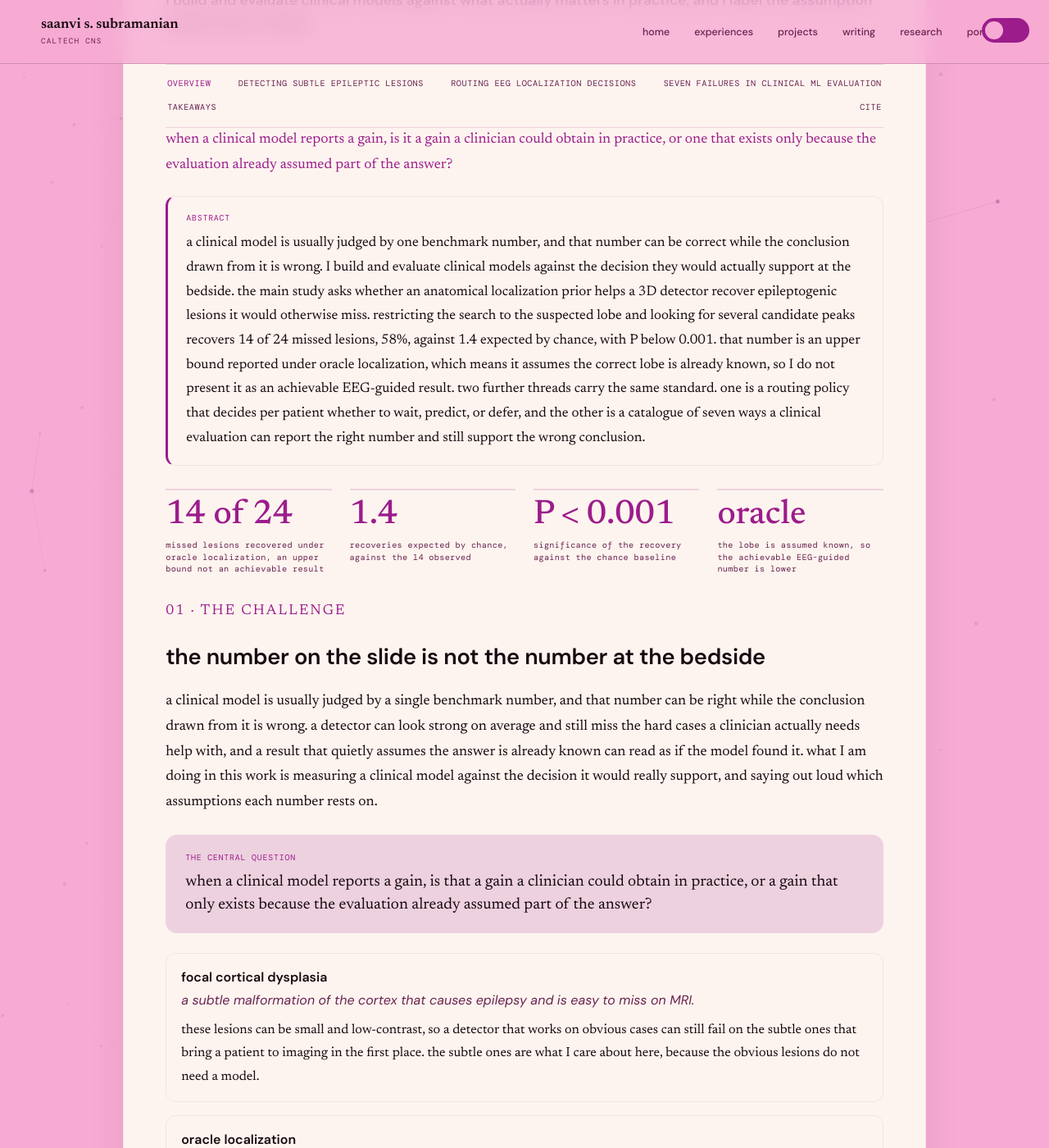
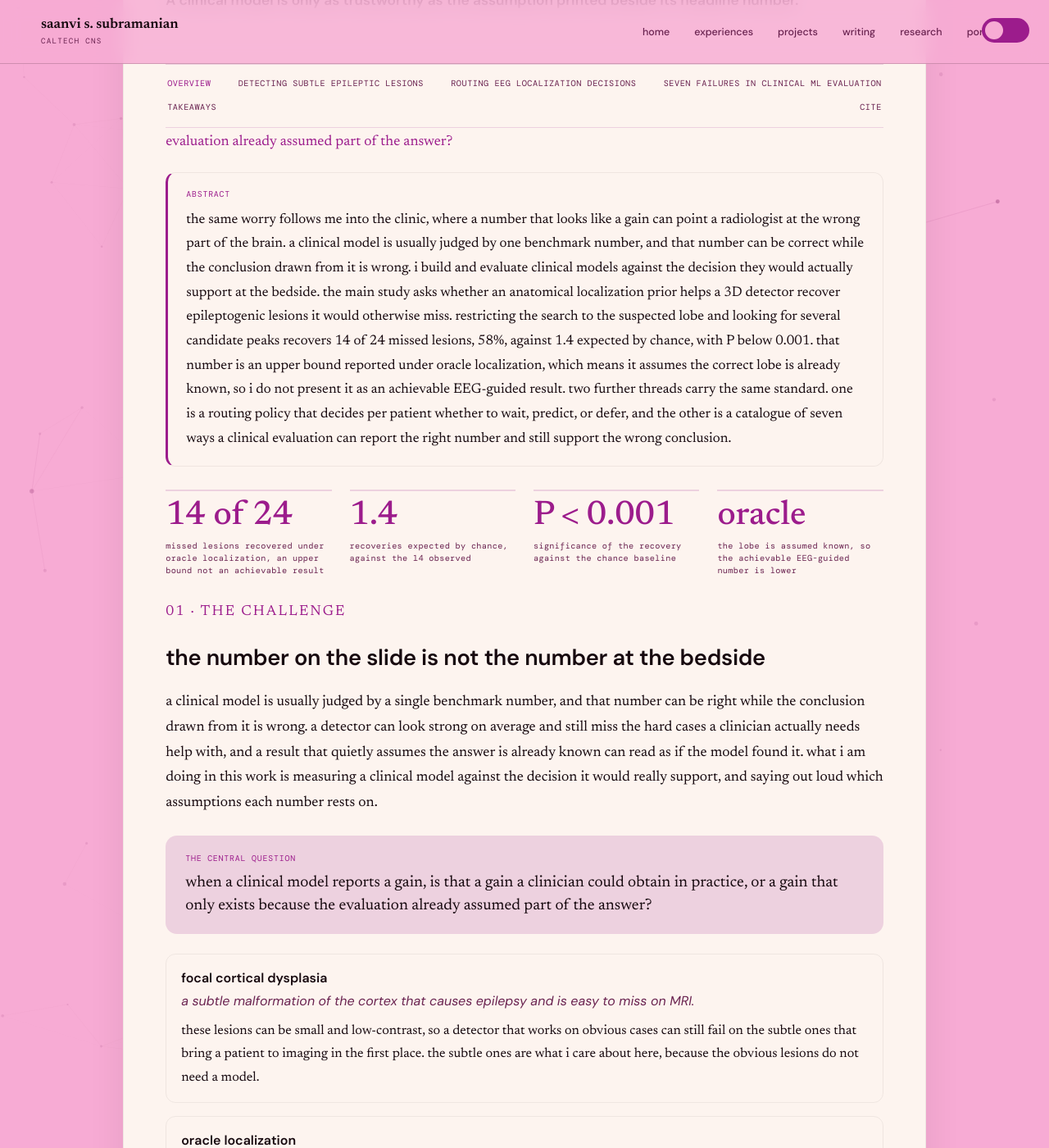
Before and after one commit to saanviiyer/saanviiyer.github.io, a Jekyll site: the page built from pages/proj-clinical-ml.html, in a window 1280 px wide and 1400 px high, scrolled down 547 px. Shown: the whole window at 82% size. Built offline with Jekyll 4.4.1, drawn with Linux system fonts in a browser that asks for light colours; some web fonts are replaced; some of the changed text lies outside the part shown.

Commit message:
Thread a first-person arc through the project-page openers, and align clinical-ml to the lowercase voice

```diff
--- a/pages/proj-clinical-ml.html
+++ b/pages/proj-clinical-ml.html
@@ -5,7 +5,7 @@
 authors: "Saanvi S. Subramanian"
 affiliation: "California Institute of Technology"
 hook: "A clinical model can post a strong number and still be wrong about what matters at the bedside, so the evaluation has to match how the model would actually be used."
-thesis: "I build and evaluate clinical models against what actually matters in practice, and i label the assumption behind every number."
+thesis: "A clinical model is only as trustworthy as the assumption printed beside its headline number."
 video: "[TODO: Saanvi to add explainer video]"
 ---
 
@@ -13,7 +13,7 @@
 
 <div class="pp-abstract">
   <div class="pp-ab-label">Abstract</div>
-  <p>a clinical model is usually judged by one benchmark number, and that number can be correct while the conclusion drawn from it is wrong. I build and evaluate clinical models against the decision they would actually support at the bedside. the main study asks whether an anatomical localization prior helps a 3D detector recover epileptogenic lesions it would otherwise miss. restricting the search to the suspected lobe and looking for several candidate peaks recovers 14 of 24 missed lesions, 58%, against 1.4 expected by chance, with P below 0.001. that number is an upper bound reported under oracle localization, which means it assumes the correct lobe is already known, so I do not present it as an achievable EEG-guided result. two further threads carry the same standard. one is a routing policy that decides per patient whether to wait, predict, or defer, and the other is a catalogue of seven ways a clinical evaluation can report the right number and still support the wrong conclusion.</p>
+  <p>the same worry follows me into the clinic, where a number that looks like a gain can point a radiologist at the wrong part of the brain. a clinical model is usually judged by one benchmark number, and that number can be correct while the conclusion drawn from it is wrong. i build and evaluate clinical models against the decision they would actually support at the bedside. the main study asks whether an anatomical localization prior helps a 3D detector recover epileptogenic lesions it would otherwise miss. restricting the search to the suspected lobe and looking for several candidate peaks recovers 14 of 24 missed lesions, 58%, against 1.4 expected by chance, with P below 0.001. that number is an upper bound reported under oracle localization, which means it assumes the correct lobe is already known, so i do not present it as an achievable EEG-guided result. two further threads carry the same standard. one is a routing policy that decides per patient whether to wait, predict, or defer, and the other is a catalogue of seven ways a clinical evaluation can report the right number and still support the wrong conclusion.</p>
 </div>
 
 <div class="stat-row">
@@ -26,7 +26,7 @@
 <p class="pp-section-num">01 &middot; The Challenge</p>
 <h2 class="pp-section-title">the number on the slide is not the number at the bedside</h2>
 
-<p>a clinical model is usually judged by a single benchmark number, and that number can be right while the conclusion drawn from it is wrong. a detector can look strong on average and still miss the hard cases a clinician actually needs help with, and a result that quietly assumes the answer is already known can read as if the model found it. what I am doing in this work is measuring a clinical model against the decision it would really support, and saying out loud which assumptions each number rests on.</p>
+<p>a clinical model is usually judged by a single benchmark number, and that number can be right while the conclusion drawn from it is wrong. a detector can look strong on average and still miss the hard cases a clinician actually needs help with, and a result that quietly assumes the answer is already known can read as if the model found it. what i am doing in this work is measuring a clinical model against the decision it would really support, and saying out loud which assumptions each number rests on.</p>
 
 <div class="callout-q">
   <div class="cq-label">The central question</div>
@@ -36,7 +36,7 @@
 <div class="concept-card">
   <span class="cc-term">focal cortical dysplasia</span>
   <span class="cc-gloss">a subtle malformation of the cortex that causes epilepsy and is easy to miss on MRI.</span>
-  <p>these lesions can be small and low-contrast, so a detector that works on obvious cases can still fail on the subtle ones that bring a patient to imaging in the first place. the subtle ones are what I care about here, because the obvious lesions do not need a model.</p>
+  <p>these lesions can be small and low-contrast, so a detector that works on obvious cases can still fail on the subtle ones that bring a patient to imaging in the first place. the subtle ones are what i care about here, because the obvious lesions do not need a model.</p>
 </div>
 
 <div class="concept-card">
@@ -48,7 +48,7 @@
 <p class="pp-section-num">02 &middot; The Approach</p>
 <h2 class="pp-section-title">report the achievable number, and label the assumptions</h2>
 
-<p>I separate what a method could do under ideal information from what it could do in practice, and I say which is which every time a number appears. where a result depends on a region being known in advance, I report it as an upper bound under oracle localization, and I put the honest failure cases next to the gains instead of burying them. the standard is the same across all three threads. a number is only as trustworthy as the assumption printed beside it.</p>
+<p>i separate what a method could do under ideal information from what it could do in practice, and i say which is which every time a number appears. where a result depends on a region being known in advance, i report it as an upper bound under oracle localization, and i put the honest failure cases next to the gains instead of burying them. the standard is the same across all three threads. a number is only as trustworthy as the assumption printed beside it.</p>
 
 <p class="pp-section-num">03 &middot; Results</p>
 <h2 class="pp-section-title">three threads, one standard of evidence</h2>
@@ -60,7 +60,7 @@
   <p><span class="venue-badge">ECCV AI4M3D 2026</span><span class="venue-badge">Oral</span><span class="venue-badge">Sole author</span></p>
   <p class="bm-links"><a href="https://openreview.net/forum?id=8EdNGJbsTq" target="_blank" rel="noopener">Paper</a></p>
 
-  <p>I wanted to know whether anatomical localization can help a 3D detector recover epileptogenic lesions it would otherwise miss. the intuition is simple. a detector that scores every voxel with one global threshold either sets the bar high and loses faint real lesions, or sets it low and fills up with false positives. if you already suspect which lobe the lesion is in, you can lower the bar there and raise it everywhere else, so a faint lesion in the right place survives while noise elsewhere is suppressed. the method does that, and then searches for several candidate peaks inside the restricted region rather than trusting a single maximum. the recovery numbers below are upper bounds under oracle localization, which means they assume the correct region is already known rather than derived from EEG.</p>
+  <p>i wanted to know whether anatomical localization can help a 3D detector recover epileptogenic lesions it would otherwise miss. the intuition is simple. a detector that scores every voxel with one global threshold either sets the bar high and loses faint real lesions, or sets it low and fills up with false positives. if you already suspect which lobe the lesion is in, you can lower the bar there and raise it everywhere else, so a faint lesion in the right place survives while noise elsewhere is suppressed. the method does that, and then searches for several candidate peaks inside the restricted region rather than trusting a single maximum. the recovery numbers below are upper bounds under oracle localization, which means they assume the correct region is already known rather than derived from EEG.</p>
 
   <div class="concept-card">
     <span class="cc-term">what the pipeline uses</span>
@@ -105,7 +105,7 @@
 
   <div class="why-box">
     <div class="wb-q">why call it an upper bound?</div>
-    <p>because the recovery of 14 of 24 assumes the correct lobe is already known. a deployable pipeline would have to find the lobe from data first, so the achievable number is lower than this oracle number. that is why I report it as an upper bound every time it appears, and why the next step is removing the assumption rather than tuning it.</p>
+    <p>because the recovery of 14 of 24 assumes the correct lobe is already known. a deployable pipeline would have to find the lobe from data first, so the achievable number is lower than this oracle number. that is why i report it as an upper bound every time it appears, and why the next step is removing the assumption rather than tuning it.</p>
   </div>
 
   <p class="why-box" style="background:none;border:none;padding-left:0;">this matters because the lesions that reach imaging are the subtle ones, and a prior that recovers 14 of 24 of the misses would change a patient's path only if a real pipeline can supply the lobe without being told it. the oracle number shows the ceiling is high enough to aim for. it does not show the floor has been reached.</p>
@@ -122,7 +122,7 @@
   <p><span class="venue-badge">NeurIPS HAIC 2026</span><span class="venue-badge">Sole author</span></p>
   <p class="todo-note">[TODO: Saanvi to add the HAIC OpenReview link.]</p>
 
-  <p>a model forced to answer every patient will answer the hard ones too, and a confident wrong localization is worse at the bedside than no answer, because it can send attention to the wrong region. so I evaluated a different design on 166 patients. instead of always predicting, a policy watches the localizer's output as 10-second EEG segments arrive and decides, at each step, whether to report the current hemisphere, wait for another segment, or defer the patient after a fixed observation budget. nothing is retrained, the policy replays held-out predictions, and I choose every threshold on training patients only. the policies are compared at 40% coverage, which means each answers the 40% of patients it is most willing to commit to and defers the rest.</p>
+  <p>a model forced to answer every patient will answer the hard ones too, and a confident wrong localization is worse at the bedside than no answer, because it can send attention to the wrong region. so i evaluated a different design on 166 patients. instead of always predicting, a policy watches the localizer's output as 10-second EEG segments arrive and decides, at each step, whether to report the current hemisphere, wait for another segment, or defer the patient after a fixed observation budget. nothing is retrained, the policy replays held-out predictions, and i choose every threshold on training patients only. the policies are compared at 40% coverage, which means each answers the 40% of patients it is most willing to commit to and defers the rest.</p>
 
   <p>what surprised me is that the signal that knows when to answer is not the model's own confidence. at 40% coverage, a policy that routes on cross-segment self-agreement, how often the separate segments point to the same hemisphere, answers its patients at 88.4% accuracy, against 70.0% for the model's own confidence, 67.3% for random routing, and 68.7% for answering every patient. the bootstrap gap between self-agreement and confidence is 18.7 points [95% CI +7.3, +30.6] over 4,000 resamples. the sequential policy reaches that accuracy on about 7.9 segments per answered patient, and reading all of a patient's segments before deciding gains almost nothing, 89.0%, while spending about three times as many observations. the tradeoff holds across segment orderings and observation budgets.</p>
 
@@ -166,7 +166,7 @@
       a density-matched chance baseline corrects for how many channels a window labels, not which are a priori likely, so a read-out with the spatial structure removed still beats it by learning the class-frequency prior. the corrected floor is a model-free prior-only predictor at 1.37&times;. it would have licensed reading a chance-denominated margin as spatial skill.
     </li>
     <li>
-      <span class="ht-name">a threshold that moved when I added seeds</span>
+      <span class="ht-name">a threshold that moved when i added seeds</span>
       <span class="ht-one">a 90% prior beat no-prior at 3 seeds, and the effect reverses at 8.</span>
       at 8 seeds a 90%-accurate prior is indistinguishable from no prior (p = 0.55), so break-even sits at or above 90%, and the derived claim that the localizer clears the bar does not survive. this one had no cheap diagnostic.
     </li>
@@ -178,7 +178,7 @@
     <li>
       <span class="ht-name">a comparison missing one of its controls</span>
       <span class="ht-one">pretraining credited the full 1.604, worth +0.072 against its own twin.</span>
-      I compared two pretrained encoders with only one random-init control. giving EEGPT its own twin shows its pretrained 1.604 sits against a random-init 1.532, so pretraining is worth +0.072, not the whole number.
+      i compared two pretrained encoders with only one random-init control. giving EEGPT its own twin shows its pretrained 1.604 sits against a random-init 1.532, so pretraining is worth +0.072, not the whole number.
     </li>
     <li>
       <span class="ht-name">two ablations at incomparable granularities</span>
@@ -191,13 +191,13 @@
       block permutation whitens rather than removing order, its cost collinear with spectral distortion at r = 0.998, and clean order-only and identity-only probes separate the axes decisively. the first and last claims would have read as a stable finding, with no sign that neither analysis behind them held.
     </li>
     <li>
-      <span class="ht-name">a single-site result I called cohort-wide</span>
+      <span class="ht-name">a single-site result i called cohort-wide</span>
       <span class="ht-one">a 262-case hurt column was 25 cases, all one site.</span>
       the sweep capped at a sorted-filename prefix, which was one site. re-run on the full cohort it is 259 of 262 with signs unchanged, but only then is it the multi-site statement the original number asserted.
     </li>
   </ol>
 
-  <div class="finding"><div class="fn-label">Finding 5</div><p>across seven self-reported corrections the value was computed correctly each time and the check changed what it licensed. six were cheap to notice, a single run or count or question, and the seventh, the break-even threshold, had no cheap diagnostic, which is why I report it as an ordering rather than a threshold.</p></div>
+  <div class="finding"><div class="fn-label">Finding 5</div><p>across seven self-reported corrections the value was computed correctly each time and the check changed what it licensed. six were cheap to notice, a single run or count or question, and the seventh, the break-even threshold, had no cheap diagnostic, which is why i report it as an ordering rather than a threshold.</p></div>
 
   <div class="why-box">
     <div class="wb-q">why write the failures down?</div>
--- a/pages/proj-evaluations.html
+++ b/pages/proj-evaluations.html
@@ -12,7 +12,7 @@
 
 <div class="pp-abstract">
   <div class="pp-ab-label">Abstract</div>
-  <p>this is a program of evaluations, each one testing whether a score keeps its meaning under pressure. a zero-shot protein proxy ranks measured PET-hydrolase activity at a Spearman of 0.01 while a plain mutation count reaches 0.25, so the proxy is useless at the thing it is for. a benchmark correlation predicts the value a search actually selects less and less as selection sharpens, from a squared rank association of 0.50 at the top 10% to 0.16 at the top 1%. distinct biological actions land at the same destination in a model's representation, so an agent cannot tell them apart. a verifier that looks near-perfect, at an AUROC of 0.991, adds almost no real value over random. a genomic language model's protein-fitness signal does not clear a substitution matrix. and a safety benchmark can be answered 46.5% of the time without reading the question. the throughline is that none of these failures shows up in the headline number, and all of them show up once you add the control.</p>
+  <p>after seeing in <a href="{{ '/projects/prism/' | relative_url }}">PRISM</a> how easily a clean number can be an artifact, i wanted to know whether that was a one-off or a pattern, so i ran the same kind of control battery on one model score after another. each test below asks whether a score keeps its meaning under pressure. a zero-shot protein proxy ranks measured PET-hydrolase activity at a Spearman of 0.01 while a plain mutation count reaches 0.25, so the proxy is useless at the thing it is for. a benchmark correlation predicts the value a search actually selects less and less as selection sharpens, from a squared rank association of 0.50 at the top 10% to 0.16 at the top 1%. distinct biological actions land at the same destination in a model's representation, so an agent cannot tell them apart. a verifier that looks near-perfect, at an AUROC of 0.991, adds almost no real value over random. a genomic language model's protein-fitness signal does not clear a substitution matrix. and a safety benchmark can be answered 46.5% of the time without reading the question. the throughline is that none of these failures shows up in the headline number, and all of them show up once you add the control.</p>
 </div>
 
 <div class="stat-row">
--- a/pages/proj-prism-page.html
+++ b/pages/proj-prism-page.html
@@ -19,7 +19,7 @@
 
 <div class="pp-abstract">
   <div class="pp-ab-label">Abstract</div>
-  <p>a mutational signature is the fingerprint a mutational process leaves on DNA, a specific pattern of base changes. a protein language model turns a protein sequence into a vector, and a lab can read a lot about a protein off that vector instead of measuring it. PRISM asks whether a mutational process, applied to the DNA that codes for a protein, moves that protein in a consistent direction through the model's vector space, which would be a readout of the functional change the process causes from sequence alone. across all 78 cancer single-base-substitution signatures, one signature, SBS17a, moves proteins toward the same family, PF17041, and ranks first of 78 in two independent groups of families, which looks like a real effect. the controls change the reading. a scramble that keeps amino-acid composition but destroys the signature's structure reproduces 72% of the movement, protein length alone explains 92.5% of how far proteins move, and a probe that names signatures at an AUC of 0.94 on familiar ones drops to 0.7% on signatures it never saw. the point is simple. a repeatable movement in a model's representation is a fact about the model, and it becomes a fact about biology only after it clears controls for composition, length, and transfer.</p>
+  <p>i expected a mutational process to leave a clean trace in a protein model, and the controls taught me the opposite. the lesson, to distrust a clean number until it clears its controls, is the one i carry into everything else. a mutational signature is the fingerprint a mutational process leaves on DNA, a specific pattern of base changes. a protein language model turns a protein sequence into a vector, and a lab can read a lot about a protein off that vector instead of measuring it. PRISM asks whether a mutational process, applied to the DNA that codes for a protein, moves that protein in a consistent direction through the model's vector space, which would be a readout of the functional change the process causes from sequence alone. across all 78 cancer single-base-substitution signatures, one signature, SBS17a, moves proteins toward the same family, PF17041, and ranks first of 78 in two independent groups of families, which looks like a real effect. the controls change the reading. a scramble that keeps amino-acid composition but destroys the signature's structure reproduces 72% of the movement, protein length alone explains 92.5% of how far proteins move, and a probe that names signatures at an AUC of 0.94 on familiar ones drops to 0.7% on signatures it never saw. the point is simple. a repeatable movement in a model's representation is a fact about the model, and it becomes a fact about biology only after it clears controls for composition, length, and transfer.</p>
 </div>
 
 <div class="stat-row">
--- a/pages/proj-world-models.html
+++ b/pages/proj-world-models.html
@@ -12,7 +12,7 @@
 
 <div class="pp-abstract">
   <div class="pp-ab-label">Abstract</div>
-  <p>a world model is a model that predicts what it will observe next, and to do that it has to hold an internal state. two questions follow. first, when does that state become a variable you can actually read and steer, rather than a tangle. i train action-conditioned world models on a robot's range sensors with no access to its heading, and a faithful heading variable appears only under partial observability. a blackout-trained model tracks true heading at a fidelity of 0.99 against 0.58 for an always-on model, and the variable behaves like a continuous attractor and can be steered causally. second, what happens to an old skill when a model keeps training. i compare biologically inspired learning rules against backpropagation at matched learning, and once the comparison is fair the retention advantage of locality is under a third of a point, while replay adds about ten. both halves are about the same thing. an internal representation is only as good as the pressure that shaped it.</p>
+  <p>most of my work asks whether a model's score means what it claims. here i ask the same question one level down, about the variable a model builds inside itself. a world model is a model that predicts what it will observe next, and to do that it has to hold an internal state. two questions follow. first, when does that state become a variable you can actually read and steer, rather than a tangle. i train action-conditioned world models on a robot's range sensors with no access to its heading, and a faithful heading variable appears only under partial observability. a blackout-trained model tracks true heading at a fidelity of 0.99 against 0.58 for an always-on model, and the variable behaves like a continuous attractor and can be steered causally. second, what happens to an old skill when a model keeps training. i compare biologically inspired learning rules against backpropagation at matched learning, and once the comparison is fair the retention advantage of locality is under a third of a point, while replay adds about ten. both halves are about the same thing. an internal representation is only as good as the pressure that shaped it.</p>
 </div>
 
 <div class="stat-row">
```
